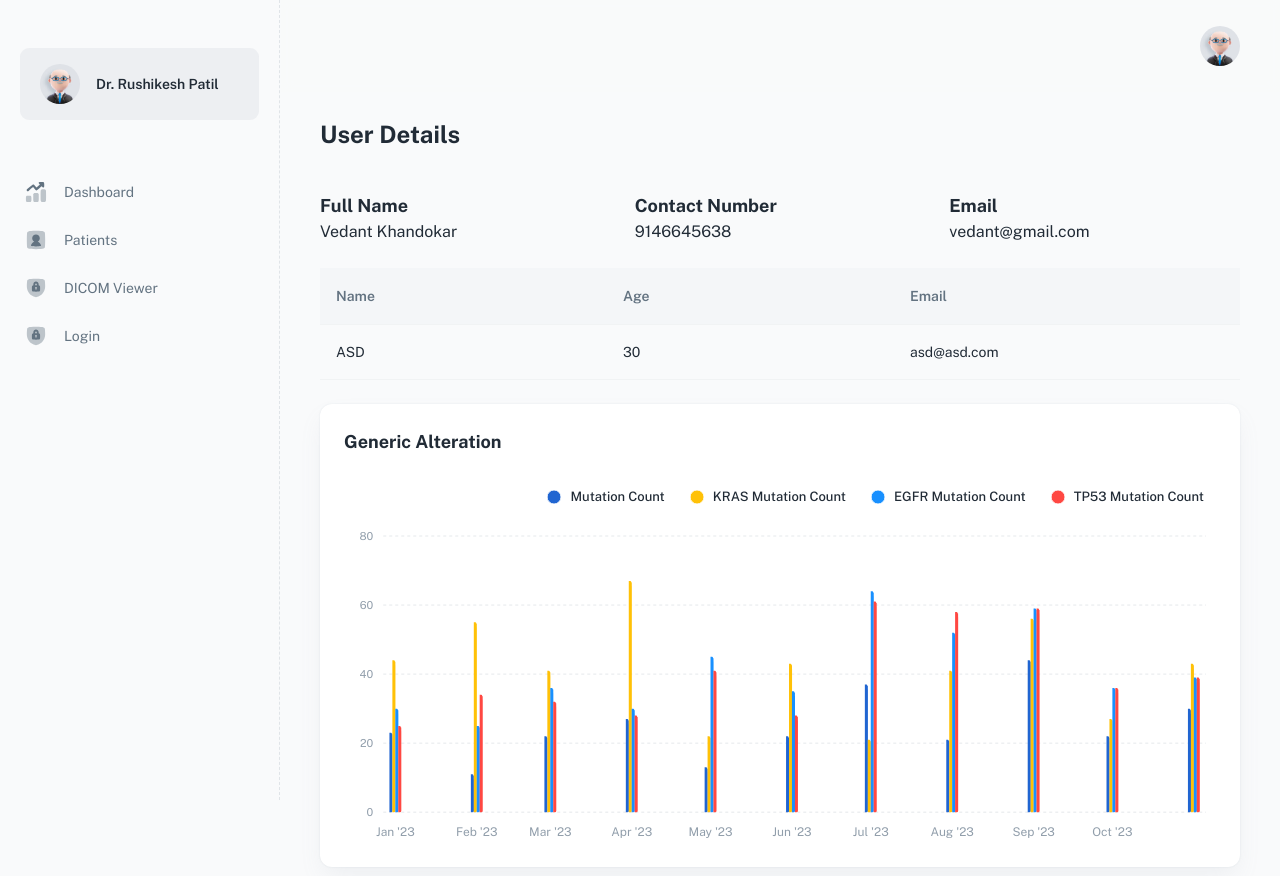
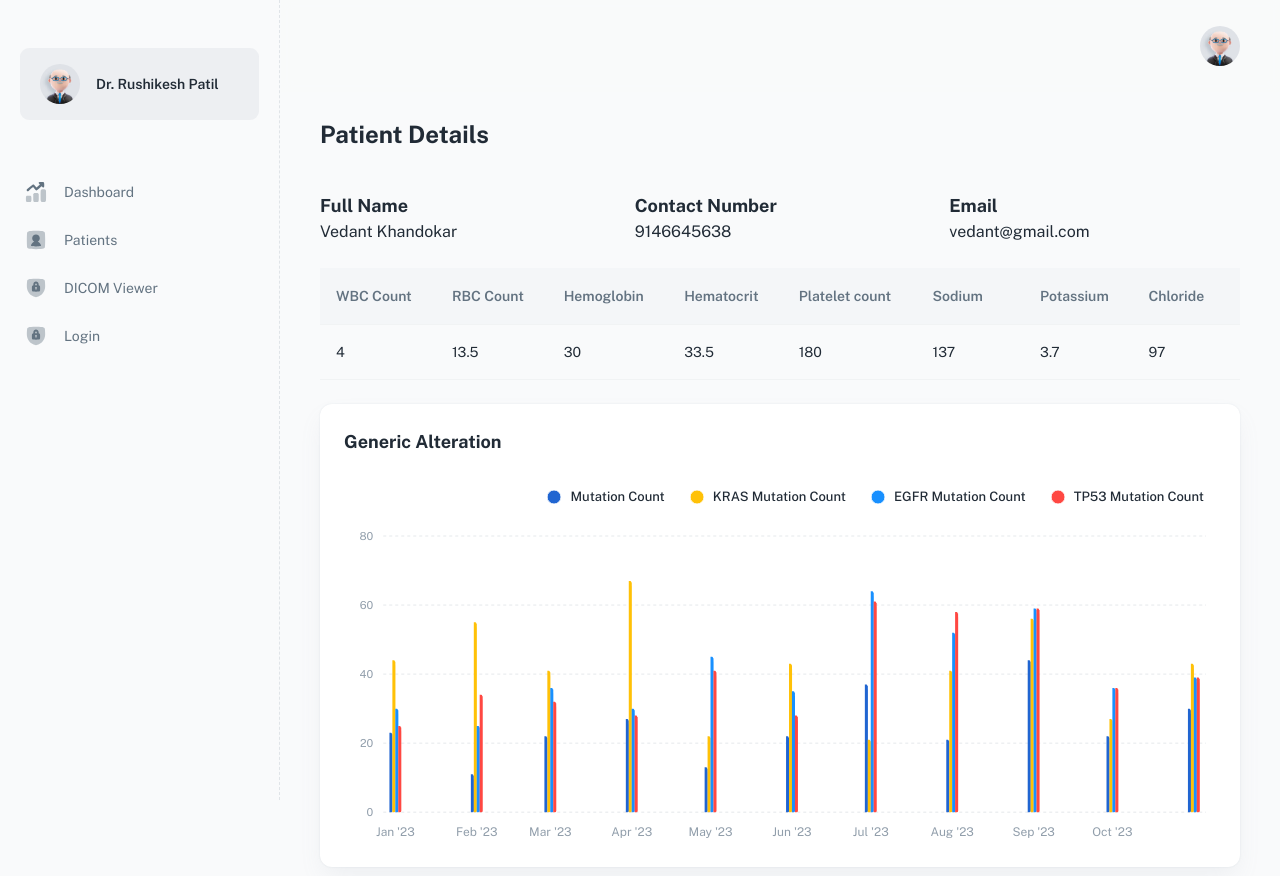
Before and after one commit to vedantPersi/techathon_multimodal_analisys, a React (Create React App) app in the folder Frontend/: page /dashboard/userDetails in a window 1280 px wide. Shown: the top 876 px of the page. Built offline with nearby package versions, Linux system fonts and the light colour scheme; a web font is replaced by a local one; what dwv would draw is missing.

Commit message:
Added Pathalogical Data

```diff
--- a/Frontend/src/pages/ProductsPage.js
+++ b/Frontend/src/pages/ProductsPage.js
@@ -33,13 +33,19 @@ export default function ProductsPage() {
   };
 
   const columns = [
-    { id: "name", label: "Name", minWidth: 100},
-    { id: "age", label: "Age", minWidth: 100},
-    { id: "email", label: "Email", minWidth: 100}
+
+    { id: "wbcCount", label: "WBC Count", minWidth: 100},
+    { id: "rbcCount", label: "RBC Count", minWidth: 100},
+    { id: "hemoglobin", label: "Hemoglobin", minWidth: 100},
+    { id: "hematocrit", label: "Hematocrit", minWidth: 100},
+    { id: "plateletCount", label: "Platelet count", minWidth: 100},
+    { id: "sodium", label: "Sodium", minWidth: 100},
+    { id: "potassium", label: "Potassium", minWidth: 100},
+    { id: "chloride", label: "Chloride", minWidth: 100},
   ];
 
   const rows = [
-    { id: 1, name: "ASD", age: 30, email: "asd@asd.com"}
+    { wbcCount: 4, rbcCount: 13.5, hemoglobin: 30, hematocrit: 33.5, plateletCount: 180, sodium: 137, potassium: 3.7, chloride: 97}
   ];
 
   return (
@@ -70,7 +76,7 @@ export default function ProductsPage() {
     // </>
     <Container maxWidth="xl">
       <Typography variant="h4" sx={{ mb: 5 }}>
-        User Details
+        Patient Details
       </Typography>
 
       <Grid container spacing={3}>
@@ -114,9 +120,16 @@ export default function ProductsPage() {
             <TableBody>
               {rows.map((row) => (
                 <TableRow key={row.id}>
-                  <TableCell align="left">{row.name}</TableCell>
-                  <TableCell align="left">{row.age}</TableCell>
-                  <TableCell align="left">{row.email}</TableCell>
+
+                  <TableCell align="left">{row.wbcCount}</TableCell>
+                  <TableCell align="left">{row.rbcCount}</TableCell>
+                  <TableCell align="left">{row.hemoglobin}</TableCell>
+                  <TableCell align="left">{row.hematocrit}</TableCell>
+                  <TableCell align="left">{row.plateletCount}</TableCell>
+                  <TableCell align="left">{row.sodium}</TableCell>
+                  <TableCell align="left">{row.potassium}</TableCell>
+                  <TableCell align="left">{row.chloride}</TableCell>
+
                 </TableRow>
               ))}
             </TableBody>
--- /dev/null
+++ b/package.json
@@ -0,0 +1,5 @@
+{
+  "dependencies": {
+    "react-router-dom": "^6.9.0"
+  }
+}
```
Also changed, not shown: 2 other files (tests, documents, lock files or other folders).
